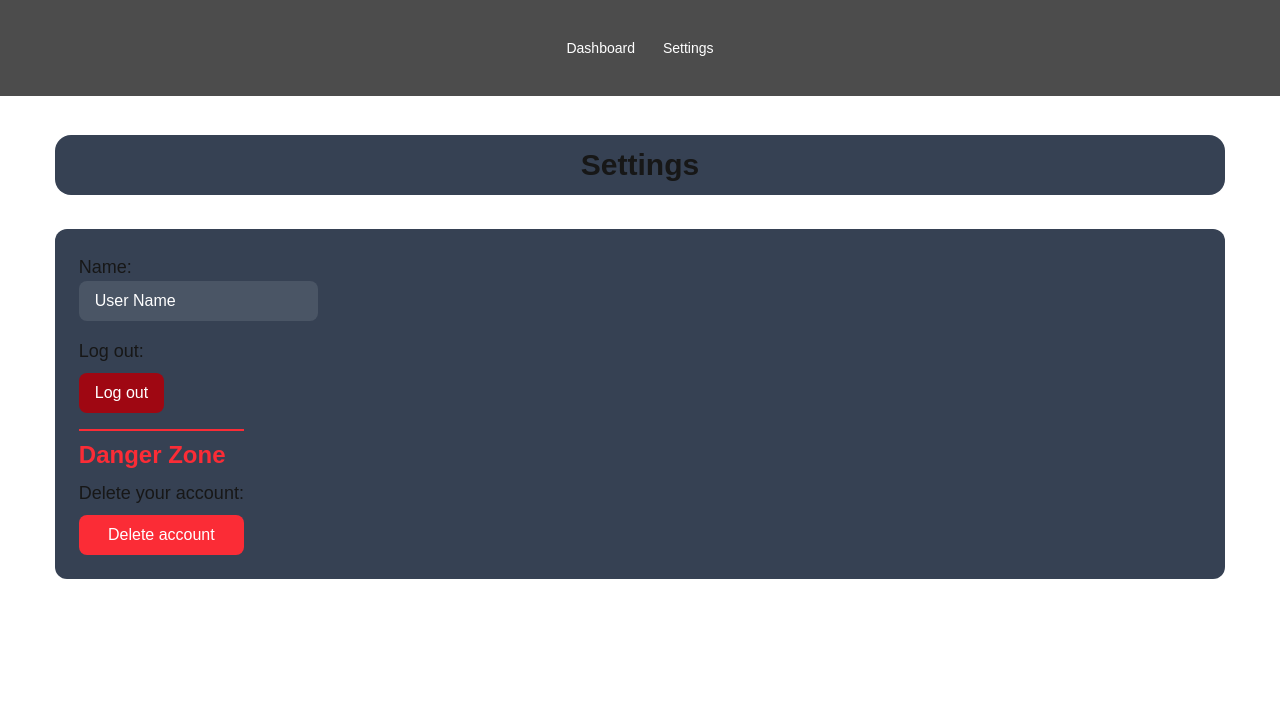
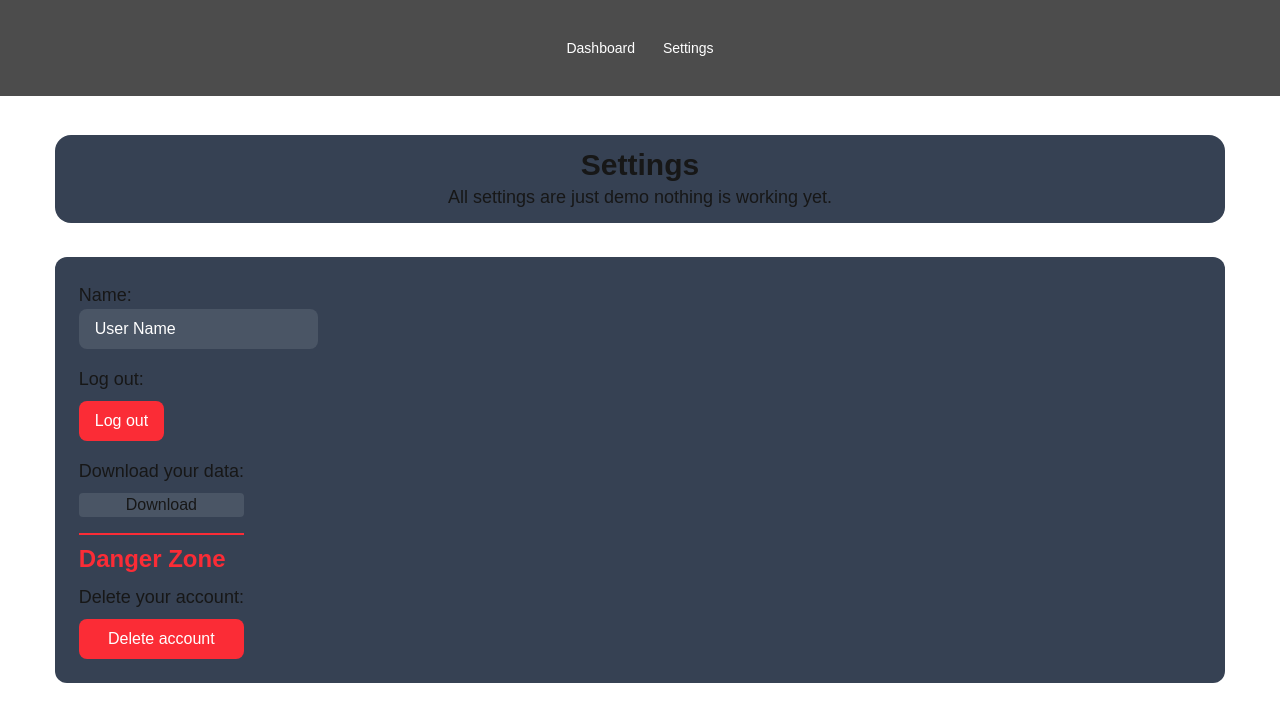
Before and after one commit to DundreDE/vocabulator, a Next.js app: page /settings in a window 1280 px wide. Shown: the top 722 px of the page. Built offline with nearby package versions, Linux system fonts and the light colour scheme.

Commit message:
settings modfied

```diff
--- a/app/settings/page.tsx
+++ b/app/settings/page.tsx
@@ -1,27 +1,32 @@
 "use client";
-
 
 import Navbar from "../components/navbar";
 
 const name = "User Name";
+const email = "email@mail.com";
 
 export default function SettingsPage() {
     return (
         <>
-            <Navbar />
+        <Navbar />
             <main>
                 <div className="flex flex-col min-h-screen items-center text-center p-6 gap-12">
                     <div className="rounded-2xl text-center bg-gray-700 relative top-3.5 p-3 w-[95%] ">
                         <h1 className="align-middle text-3xl font-bold">Settings</h1>
+                        <p className="text-lg">All settings are just demo nothing is working yet.</p>
                     </div>
                     <div className="flex flex-col items-start w-[95%] bg-gray-700 gap-4 p-6 rounded-xl ">
                         <div className="text-left flx flex-col gap-2 ">
                             <p className="text-lg">Name:</p>
                             <input disabled type="text" defaultValue={name} className="rounded-lg bg-gray-600 px-4 py-2 text-white" />
                         </div>
-                        <div className="text-left flex flex-col gap-2 ">
+                        <div className="text-left flex flex-col gap-2">
                            <p className="text-lg">Log out:</p>
-                           <button className="rounded-lg bg-red-800 px-4 py-2 text-white hover:bg-red-900">Log out</button>
+                           <button className="rounded-lg bg-red-500 px-4 py-2 text-white hover:bg-red-700">Log out</button>
+                        </div>
+                        <div className="text-left flex flex-col gap-2">
+                            <p className="text-lg">Download your data:</p>
+                            <button className="rounded bg-gray-600 hover:bg-gray-800">Download</button>
                         </div>
                         <div className="text-left gap-2 flex flex-col rounded-lg ">
                             <hr className="border-t-2 border-solid w-full mx-auto border-red-500" />
```
